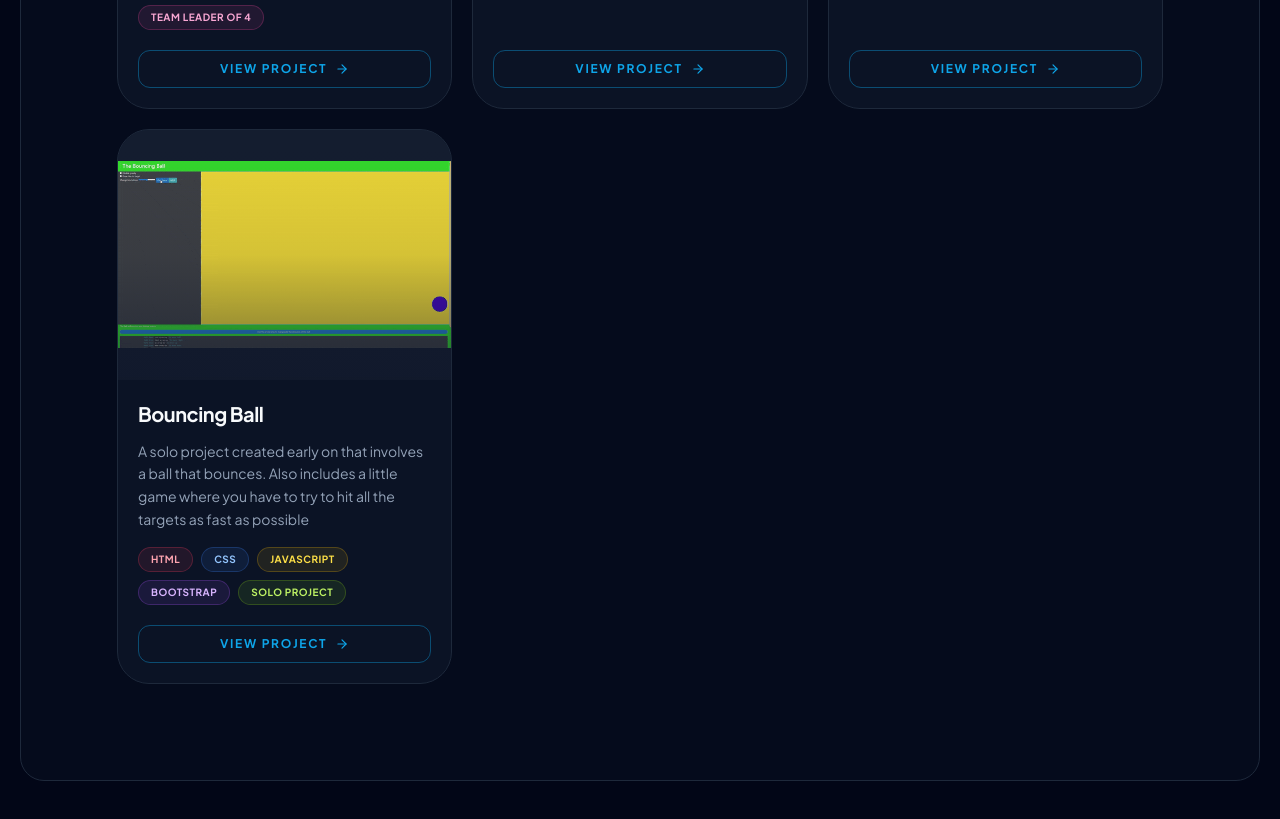
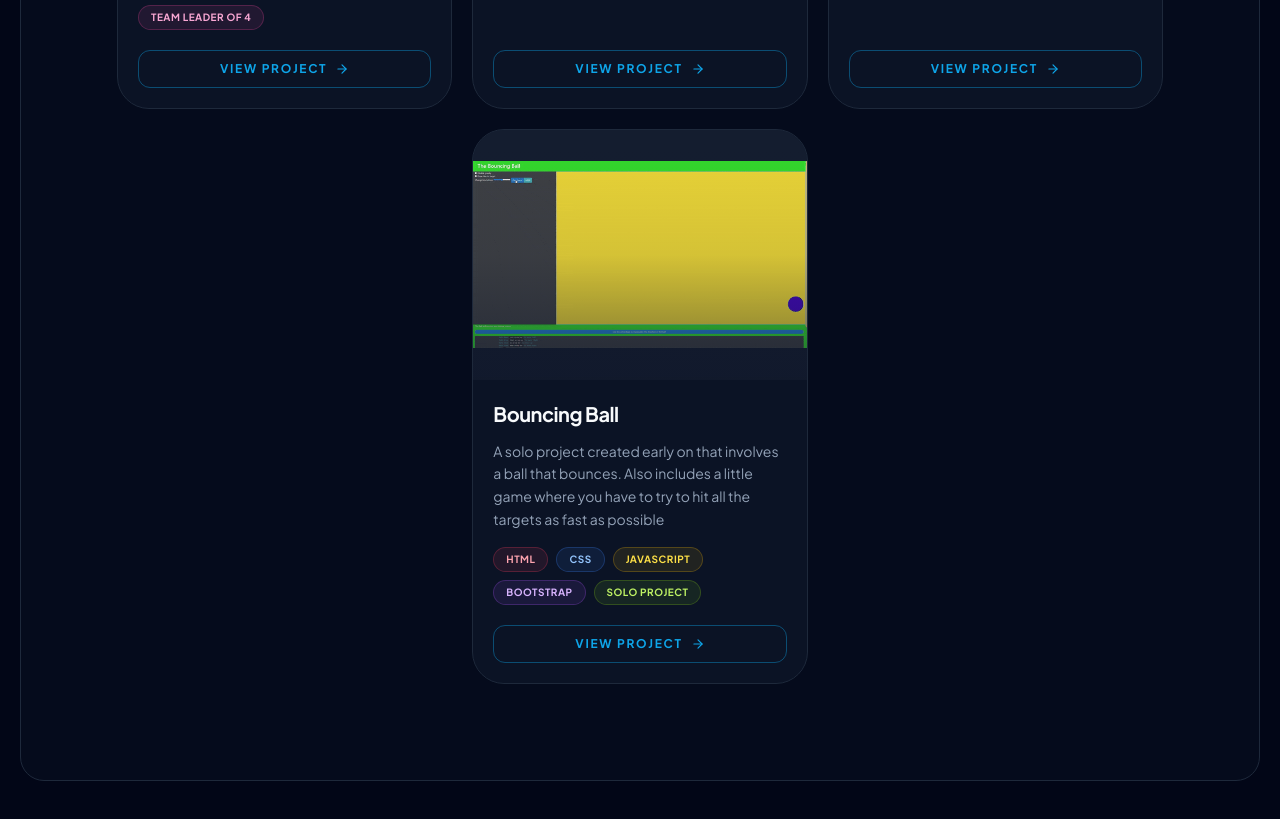
Before and after one commit to hulksunil/My-Portfolio, a React (Create React App) app: page /#home in a window 1280 px wide. Shown: the part 2380-3199 px from the top of the page. Built offline with nearby package versions, Linux system fonts and the light colour scheme.

Commit message:
made remaining proejcts a 3 column grid with the last entries as centered as possible

```diff
--- a/src/components/projects/Projects.js
+++ b/src/components/projects/Projects.js
@@ -43,6 +43,27 @@ const Projects = () => {
   const top3Projects = projects.slice(0, 3);
   const remainingProjects = projects.slice(3);
 
+  const getAdditionalProjectClassName = (index, total) => {
+    const isLast = index === total - 1;
+    const isSecondLast = index === total - 2;
+    const classes = ["flex", "justify-center"];
+
+    // Keep 3-column layout on lg and center the last row as much as possible.
+    const remainder = total % 3;
+    if (remainder === 1 && isLast) {
+      classes.push("lg:col-start-2");
+    } else if (remainder === 2) {
+      if (isSecondLast) {
+        classes.push("lg:col-start-1");
+      }
+      if (isLast) {
+        classes.push("lg:col-start-3");
+      }
+    }
+
+    return classes.join(" ");
+  };
+
   const selectedProject =
     selectedProjectIndex !== null ? projects[selectedProjectIndex] : null;
 
@@ -82,9 +103,14 @@ const Projects = () => {
             </p>
           </div>
 
-          <div className="grid grid-cols-1 md:grid-cols-2 lg:grid-cols-3 gap-4 lg:gap-5 w-fit mx-auto">
+          <div
+            className="grid grid-cols-1 md:grid-cols-2 lg:grid-cols-3 gap-4 lg:gap-5 w-fit mx-auto"
+          >
             {remainingProjects.map((project, index) => (
-              <div key={project.title} className="flex justify-center">
+              <div
+                key={project.title}
+                className={getAdditionalProjectClassName(index, remainingProjects.length)}
+              >
                 <ProjectCard
                   {...project}
                   onSelect={!isMobile ? () => openModal(index + 3) : undefined}
```
